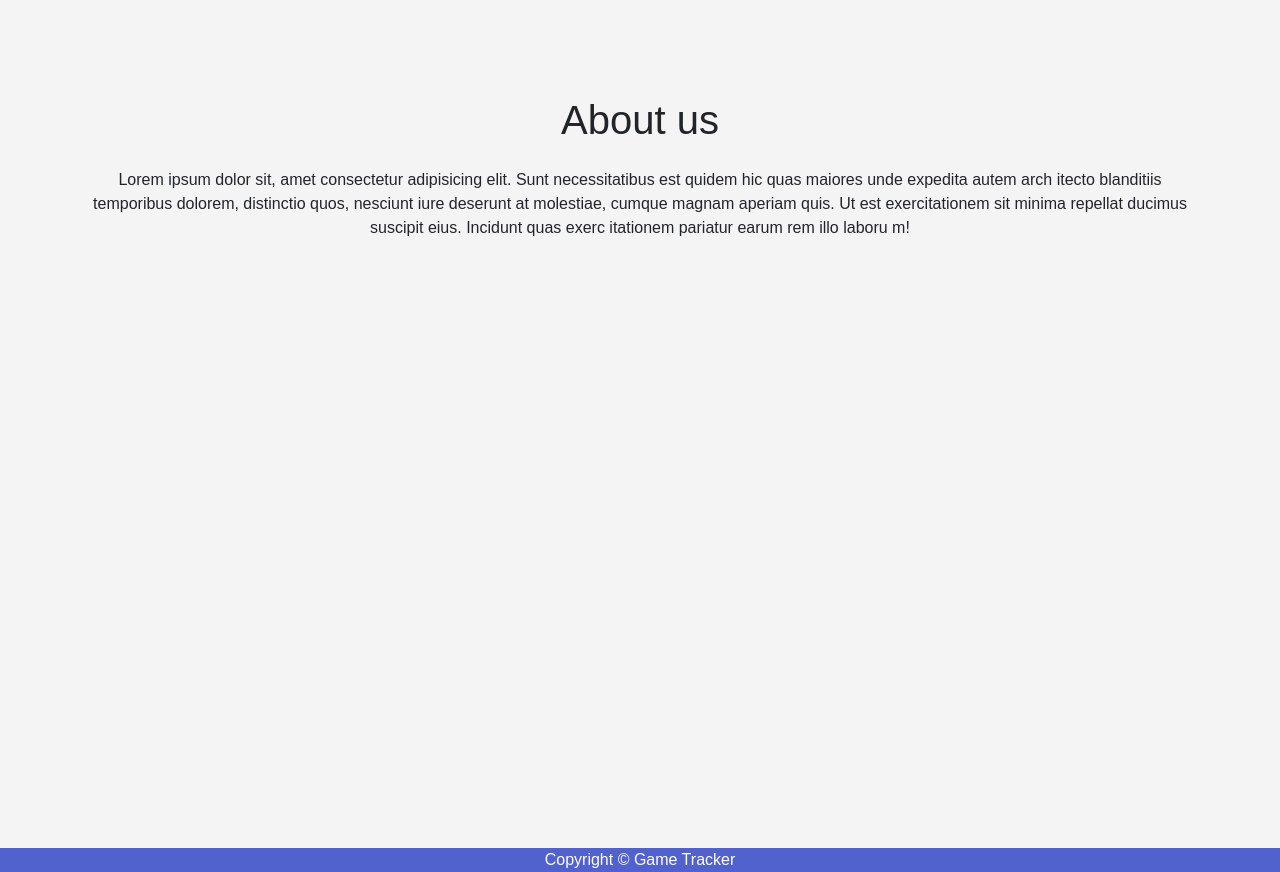
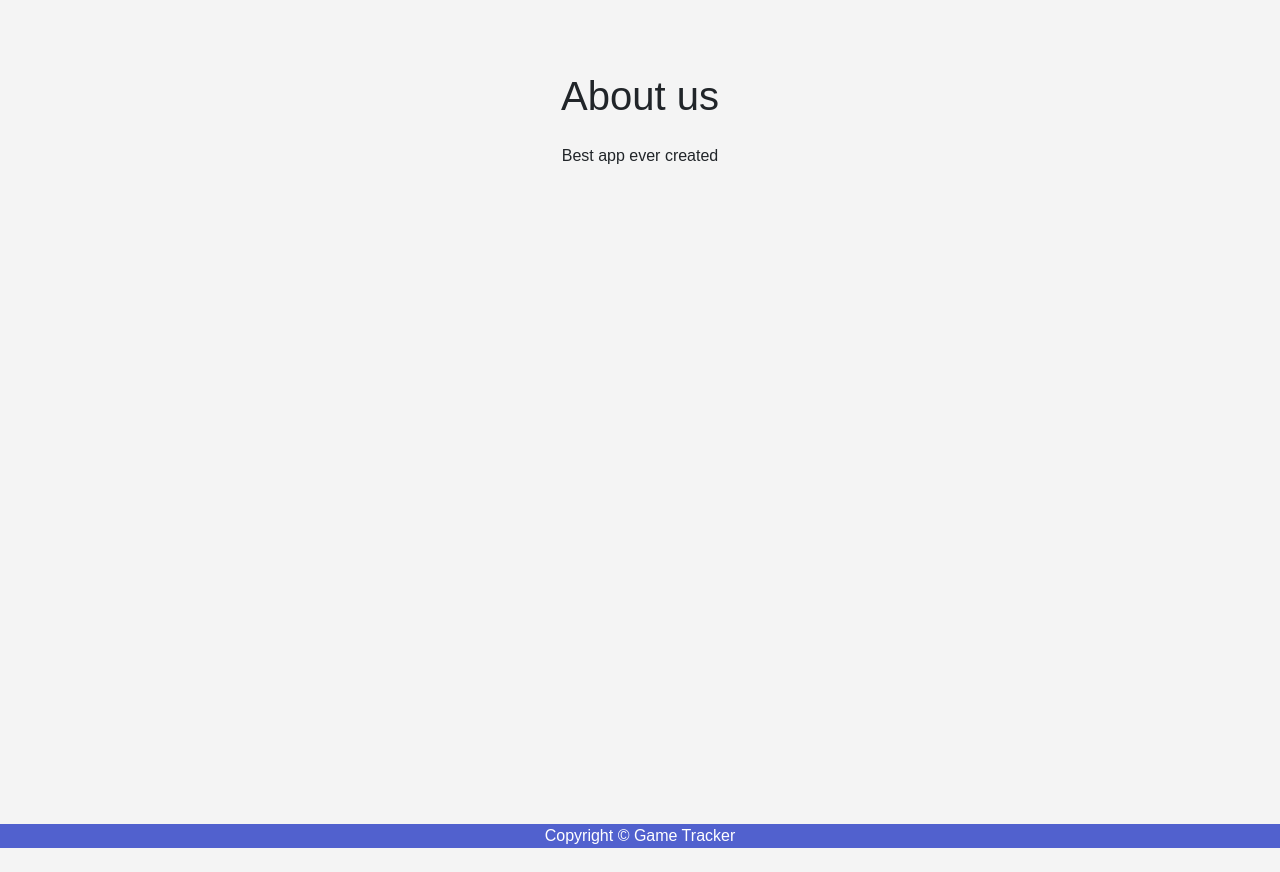
Before and after one commit to Mastle/game-tracker-app, a PHP site: page /about.php in a window 1280 px wide. Shown: the part 63-935 px from the top of the page. After the commit the page ends 911 px from the top, so only its background shows below. Run offline with PHP 8.4, Linux system fonts and the light colour scheme; some libraries are stand-ins or nearby versions.

Commit message:
code clean up pt.1

```diff
--- a/about.php
+++ b/about.php
@@ -11,22 +11,25 @@
     }
     include './inc/header.php'
   ?>
-<div class="container min-vh-100 text-center mt-5 pt-5">
+<div class="container min-vh-100 text-center mt-4 pt-5">
 <h1>About us</h1>
-<p class="pt-3">Lorem ipsum dolor sit,
-    amet consectetur adipisicing elit.
-     Sunt necessitatibus est quidem hic
-     quas maiores unde expedita autem arch
-     itecto blanditiis temporibus dolorem,
-     distinctio quos, nesciunt iure deserunt
-     at molestiae, cumque magnam aperiam quis.
-      Ut est exercitationem sit minima repellat
-       ducimus suscipit eius. Incidunt quas exerc
-       itationem pariatur earum rem illo laboru
-       m!</p>
+<p class="pt-3">Best app ever created</p>
 </div>
 <script>
         let navSelector = document.querySelector("#nav-item-four")
         navSelector.className = "nav-item active";
+
+        const userPasswordEl = document.querySelector("#password")
+        const togglePasswordEl = document.querySelector("#togglePassword")
+
+        togglePasswordEl.addEventListener("click", function () {
+         if (this.checked === true) {
+           userPasswordEl.setAttribute("type", "text")
+         } else {
+           userPasswordEl.setAttribute("type", "password")
+          }
+         });
+
+
     </script>
 <?php include './inc/footer.php' ?>
--- a/game-list-message.php
+++ b/game-list-message.php
@@ -12,7 +12,7 @@
        include './inc/header.php'
        ?>
       <div class="container  min-vh-100 text-center d-flex justify-content-center align-items-start pt-5 fs-3">
-      <p><a href='./login.php'>Log in</a> to create your game list</p>
+        <p><a href='./login.php'>Log in</a> to create your game list</p>
       </div>
       <script>
             let navSelector = document.querySelector("#nav-item-two")
--- a/game-list.php
+++ b/game-list.php
@@ -48,8 +48,6 @@ if (isset($_SESSION["loggedin"]) && $_SESSION["loggedin"] == TRUE) {
 
     } else {
         $games_arr = '';
-
-
     }
 
 
@@ -58,7 +56,7 @@ if (isset($_SESSION["loggedin"]) && $_SESSION["loggedin"] == TRUE) {
   ?>
   <script defer src="./scripts/updateGameList.js"></script>
    <section class="min-vh-100">
-   <h1 class="ms-5 mt-3" style="color: var(--han-blue)" onclick=runReload()>Your Game List</h1>
+   <h1 class="color-han-blue ms-5 mt-3">Your Game List</h1>
     <div class="container mt-5 d-flex justify-content-center position-relative">
      <table class="content-table">
         <thead id="my-table-head">
@@ -75,8 +73,6 @@ if (isset($_SESSION["loggedin"]) && $_SESSION["loggedin"] == TRUE) {
     let gameData = ''
     gameData = JSON.parse('<?= json_encode($games_arr); ?>')
     if(gameData.length > 0){
-
-
 
            let table = document.getElementById('my-table-head')
            let row = table.insertRow(0)
--- a/inc/header.php
+++ b/inc/header.php
@@ -18,7 +18,7 @@ if (isset($_SESSION["loggedin"]) && $_SESSION["loggedin"] == TRUE) {
     <meta name="viewport" content="width=device-width, initial-scale=1.0">
     <link rel="stylesheet" href="vendor/twbs/bootstrap/dist/css/bootstrap.css">
     <link rel="stylesheet" href="styles/style.css">
-    <script defer src="./scripts/script.js"></script>
+    <script defer src="./scripts/navbarScript.js"></script>
     <link rel="stylesheet" href="https://cdnjs.cloudflare.com/ajax/libs/font-awesome/6.2.1/css/all.min.css" integrity="sha512-MV7K8+y+gLIBoVD59lQIYicR65iaqukzvf/nwasF0nqhPay5w/9lJmVM2hMDcnK1OnMGCdVK+iQrJ7lzPJQd1w==" crossorigin="anonymous" referrerpolicy="no-referrer" />
     <title>Game Tracker</title>
 </head>
--- a/scripts/script.js
+++ b/scripts/navbarScript.js
@@ -55,20 +55,3 @@ jQuery(document).ready(function($){
 	// Add active class to target link
 	target.parent().addClass('active');
 });
-
-
-
-
-
-
-
-const userPasswordEl = document.querySelector("#password")
-const togglePasswordEl = document.querySelector("#togglePassword")
-
-togglePasswordEl.addEventListener("click", function () {
-  if (this.checked === true) {
-    userPasswordEl.setAttribute("type", "text")
-  } else {
-    userPasswordEl.setAttribute("type", "password")
-  }
-});
--- a/styles/style.css
+++ b/styles/style.css
@@ -384,3 +384,10 @@ img.framed {
 	font-weight:bold;
 	color: var(--han-blue);
   }
+
+
+  /* --- Utility --- */
+
+.color-han-blue{
+	color: var(--han-blue);
+}
```
Also changed, not shown: index.php (+7 -14 lines), login.php (+13 -1 lines), register.php (+12 -0 lines).
